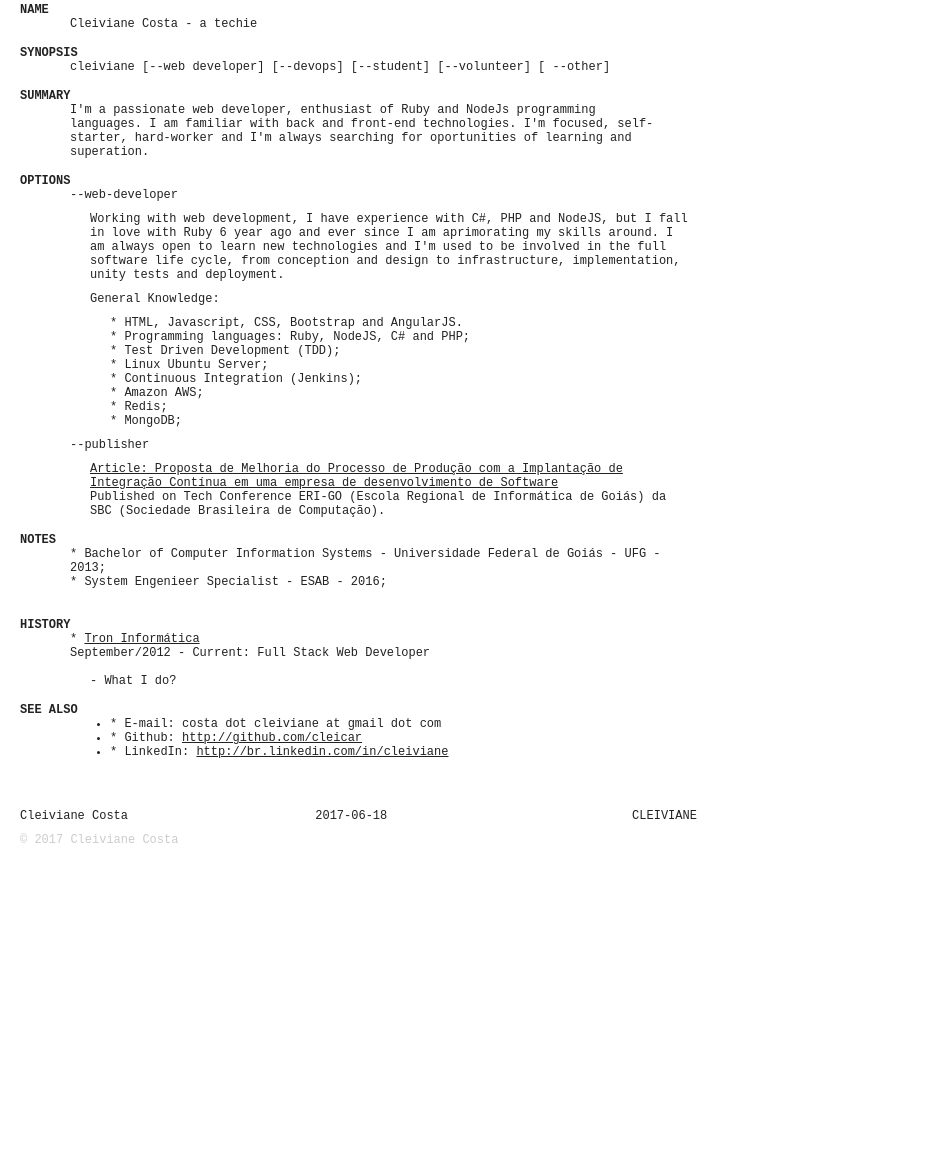
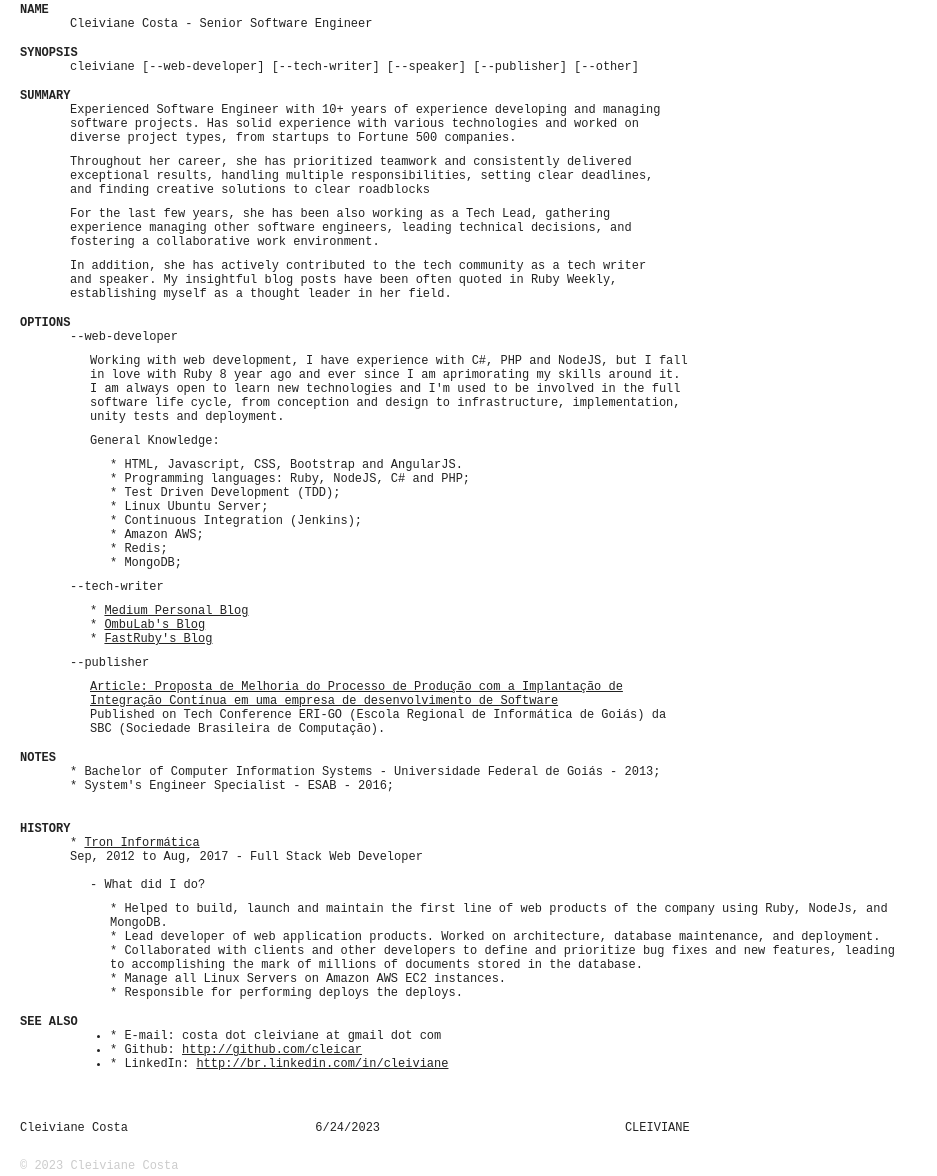
Before and after one commit to cleicar/man-page-cv, a plain HTML site: page index.html in a window 1280 px wide. Shown: the part 46-1222 px from the top of the page, without its empty margins (0-937 px from the left). Before the commit the page ends 913 px from the top, so only its background shows below. Drawn offline with Linux system fonts and the light colour scheme.

Commit message:
Update Summary

```diff
--- a/css/style.css
+++ b/css/style.css
@@ -25,7 +25,7 @@ h1 {
 }
 .triplesubtext {
   margin: 0px 0px 10px 50px;
-  width: 475px;
+  width: 800px;
 }
 .bottomcut {
   margin-bottom: 0px;
--- a/index.html
+++ b/index.html
@@ -2,7 +2,7 @@
 <html>
 <head>
   <meta http-equiv="Content-Type" content="text/html; charset=UTF-8">
-  <title>cleiviane - a techie - Linux man page</title>
+  <title>Cleiviane - a software engineer - Linux man page</title>
   <link href="css/style.css" media="screen" rel="stylesheet" type="text/css">
 </head>
 <body>
@@ -10,26 +10,37 @@
 <pre class="manheader">CLEIVIANE COSTA                      Linux User's Manual                      CLEIVIANE COSTA(8)</pre>
 <h1>NAME</h1>
 <p class="subtext">
-  Cleiviane Costa - a techie
+  Cleiviane Costa - Senior Software Engineer
 </p>
 
 <h1>SYNOPSIS</h1>
 <p class="subtext">
-  cleiviane [--web developer] [--devops] [--student] [--volunteer] [ --other]
+  cleiviane [--web-developer] [--tech-writer] [--speaker] [--publisher] [--other]
 
 </p>
 
 <h1>SUMMARY</h1>
 <p class="subtext">
-  I'm a passionate web developer, enthusiast of Ruby and NodeJs programming languages. I am familiar with back and front-end technologies. I'm focused, self-starter, hard-worker and I'm always searching for oportunities of learning and superation.
-</p>
+  Experienced Software Engineer with 10+ years of experience developing and managing software projects. Has solid experience
+  with various technologies and worked on diverse project types, from startups to Fortune 500 companies.</p>
+<p class="subtext">
+  Throughout her career, she has prioritized teamwork and consistently delivered exceptional results, handling multiple responsibilities,
+  setting clear deadlines, and finding creative solutions to clear roadblocks</p>
+<p class="subtext">
+  For the last few years, she has been also working as a Tech Lead, gathering experience managing other software engineers, leading
+  technical decisions, and fostering a collaborative work environment.</p>
+<p class="subtext">
+  In addition, she has actively contributed to the tech community as a tech writer and speaker. My insightful blog posts have
+  been often quoted in Ruby Weekly, establishing myself as a thought leader in her field.</p>
 
 <h1>OPTIONS</h1>
 <p class="subtext">
   --web-developer
 </p>
 <p class="doublesubtext">
-  Working with web development, I have experience with C#, PHP and NodeJS, but I fall in love with Ruby 6 year ago and ever since I am aprimorating my skills around. I am always open to learn new technologies and I'm used to be involved in the full software life cycle, from conception and design to infrastructure, implementation, unity tests and deployment.
+  Working with web development, I have experience with C#, PHP and NodeJS, but I fall in love with Ruby 8 year ago and
+  ever since I am aprimorating my skills around it. I am always open to learn new technologies and I'm used to be involved in
+  the full software life cycle, from conception and design to infrastructure, implementation, unity tests and deployment.
 </p>
 <p class="doublesubtext">
   General Knowledge:
@@ -46,6 +57,15 @@
 </ul>
 
 <p class="subtext">
+  --tech-writer
+</p>
+<p class="doublesubtext">
+  * <a href="https://medium.com/@costa.cleiviane">Medium Personal Blog</a><br>
+  * <a href="https://medium.com/@costa.cleiviane">OmbuLab's Blog</a><br>
+  * <a href="https://medium.com/@costa.cleiviane">FastRuby's Blog</a><br>
+</p>
+
+<p class="subtext">
   --publisher
 </p>
 <p class="doublesubtext">
@@ -55,22 +75,30 @@
 
 <h1>NOTES</h1>
 <p class="subtext bottomcut">
-  * Bachelor of Computer Information Systems - Universidade Federal de Goiás - UFG - 2013;<br>
+  * Bachelor of Computer Information Systems - Universidade Federal de Goiás - 2013;<br>
 </p>
 <p class="subtext bottomcut">
-  * System Engenieer Specialist - ESAB - 2016;<br>
+  * System's Engineer Specialist - ESAB - 2016;<br>
 </p>
 <br>
 
 <h1>HISTORY</h1>
 <p class="subtext bottomcut">
   * <a href="http://www.tron.com/">Tron Informática</a><br>
-    September/2012 - Current: Full Stack Web Developer
+    Sep, 2012 to Aug, 2017  - Full Stack Web Developer
 </p>
 <br>
 <p class="doublesubtext">
-  - What I do?
+  - What did I do?
 </p>
+<ul class="triplesubtext">
+  <li>* Helped to build, launch and maintain the first line of web products of the company using Ruby, NodeJs, and MongoDB.</li>
+  <li>* Lead developer of web application products. Worked on architecture, database maintenance, and deployment.</li>
+  <li>* Collaborated with clients and other developers to define and prioritize bug fixes and new features, leading to accomplishing the mark of millions of documents stored in the database.</li>
+  <li>* Manage all Linux Servers on Amazon AWS EC2 instances.</li>
+  <li>* Responsible for performing deploys the deploys.</li>
+</ul>
+
 
 <h1>SEE ALSO</h1>
 <ul class="subtext">
@@ -82,11 +110,12 @@
 <p></p>
 
 <br><br>
-<pre class="manheader">Cleiviane Costa                          2017-06-18                                  CLEIVIANE
+<pre class="manheader">Cleiviane Costa                          <script>document.write( new Date().toLocaleDateString() );</script>                                  CLEIVIANE
 </pre>
 
+<br>
 <p class="footer">
-  © 2017 Cleiviane Costa
+  © <script>document.write( new Date().getFullYear() );</script> Cleiviane Costa
 </p>
 
 </body>
```
